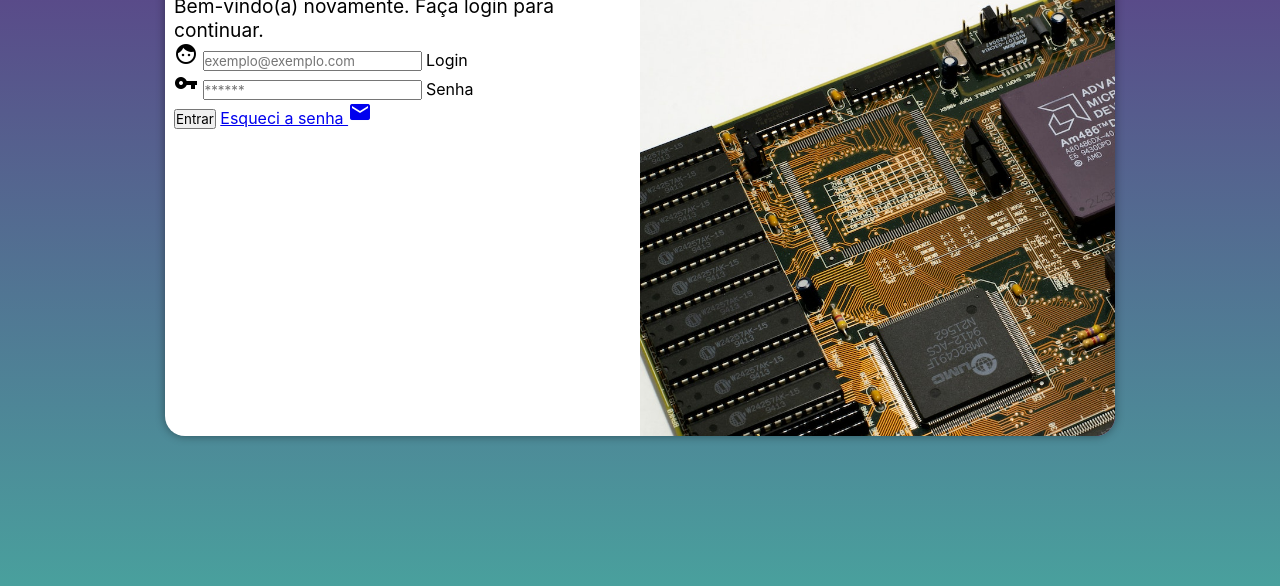
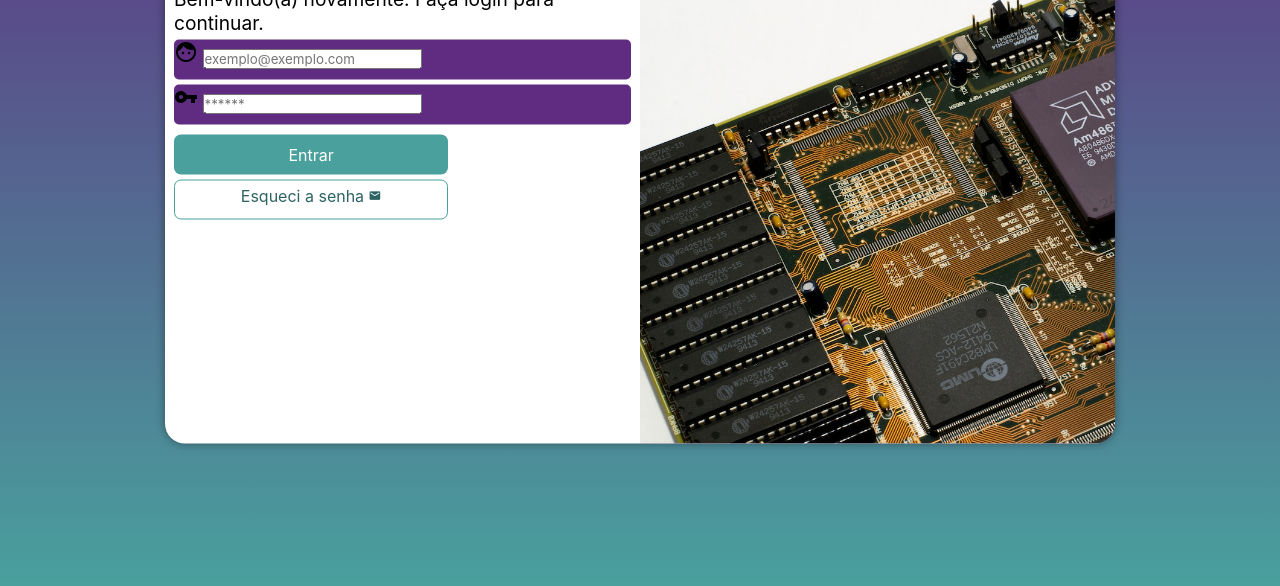
Before and after one commit to RaquelSampaio/projeto-login, a plain HTML site: page index.html in a window 1280 px wide. Shown: the part 214-800 px from the top of the page. Drawn offline with Linux system fonts and the light colour scheme.

Commit message:
Formatação formulario

```diff
--- a/estilos/style.css
+++ b/estilos/style.css
@@ -39,7 +39,7 @@ section#login{
 
     background-color: white;
     width: 250px;
-    height: 500px;
+    height: 515px;
     border-radius: 20px;
     box-shadow: 0px 0px 10px rgba(0, 0, 0, 0.400);
 
@@ -62,12 +62,71 @@ section#login > div#formulario{
     padding: 9px;
 }
 
-div#formulario > h1{
+div#formulario > h1 {
     text-align: center;
     margin-bottom: 10px;
 }
 
 
-div#formulario > p{
+div#formulario > p {
     font-size: 0.8em;
 }
+
+
+form > div.campo {
+    background-color: #5f2c82;
+    display: block;
+    width: 100%;
+    height: 40px;
+    border-radius: 5px;
+    margin: 5px 0px;
+}
+
+
+div.campo > label {
+    display: none;
+}
+
+
+form > input[type=submit] {
+    display: block;
+    font-size: 1em;
+    width: 60%;
+    height: 40px;
+    background-color: #49a09d;
+    color: white;
+    border: none;
+    border-radius: 7px;
+    cursor: pointer;
+    margin-top: 10px;
+
+}
+
+form > input[type=submit]:hover {
+    background-color: #2d6462;
+}
+
+
+form > a.botao {
+    display: block;
+    text-align: center;
+    font-size: 1em;
+    width: 60%;
+    height: 40px;
+    padding-top: 5px;
+    margin-top: 5px;
+    background-color: white;
+    color: #2d6462;
+    border: 1px solid #49a09d;
+    border-radius: 7px;
+    text-decoration: none;
+}
+
+form > a.botao:hover {
+    background-color: #b1f1ed;
+}
+
+
+form > a.botao > i {
+    font-size: 0.8em;
+}
--- a/index.html
+++ b/index.html
@@ -39,7 +39,7 @@
                     </div>
 
                     <input type="submit" value="Entrar">
-                    <a href="esqueci.html">
+                    <a href="esqueci.html" class="botao">
                         Esqueci a senha <i class="material-icons">mail</i>
                     </a>
 
```
